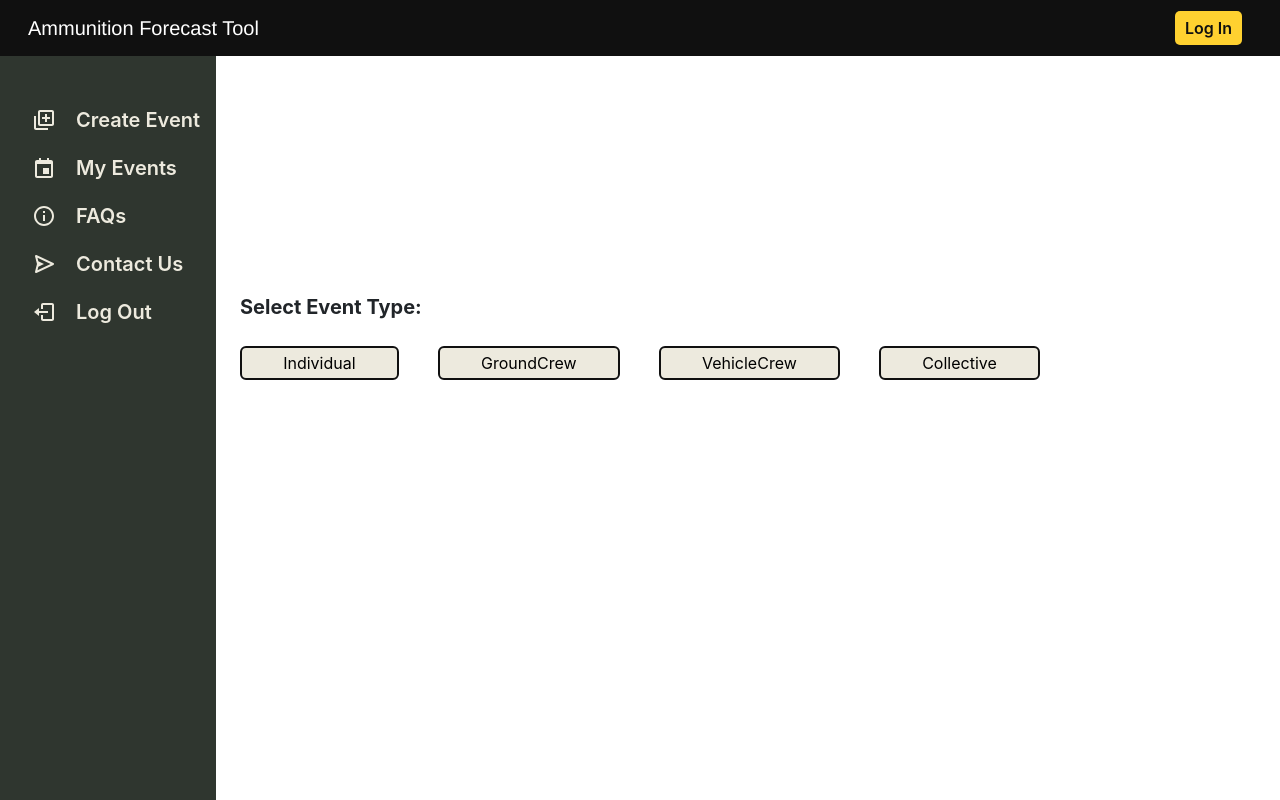
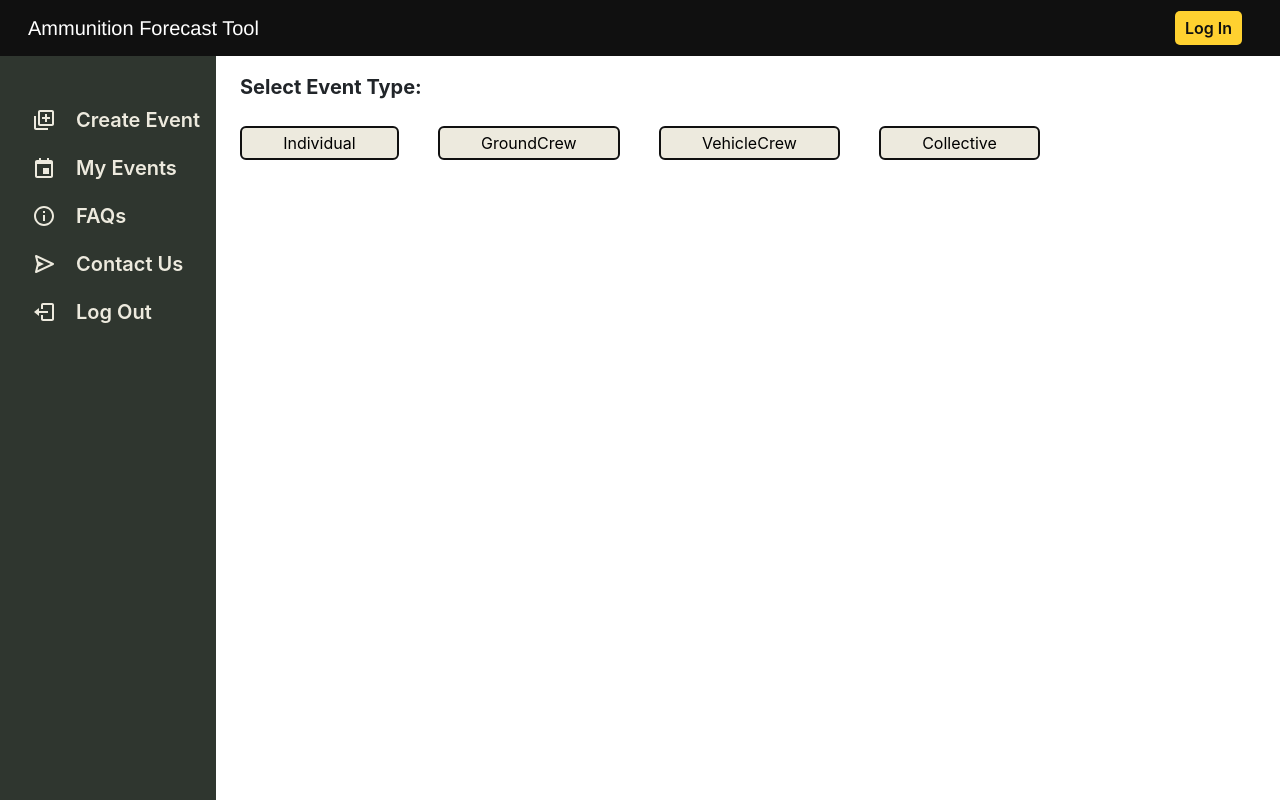
Before and after one commit to jessicawengUX/inf385t, a React (Create React App) app in the folder client/: page / in a window 1280 px wide. Built offline with nearby package versions, Linux system fonts and the light colour scheme.

Commit message:
fixed formatting issues after login-registration merge

```diff
--- a/client/package.json
+++ b/client/package.json
@@ -13,7 +13,6 @@
     "react-dom": "^18.2.0",
     "react-icons": "^4.11.0",
     "react-router-dom": "^6.18.0",
-    "watch": "^1.0.2",
     "web-vitals": "^2.1.4"
   },
   "scripts": {
@@ -21,7 +20,7 @@
     "build": "react-scripts build",
     "test": "react-scripts test",
     "eject": "react-scripts eject",
-    "watch": "watch 'npm run build' ./src"
+    "watch": "watch \"npm run build\" ./src"
   },
   "eslintConfig": {
     "extends": [
@@ -42,7 +41,8 @@
     ]
   },
   "devDependencies": {
-    "react-scripts": "^5.0.1"
+    "react-scripts": "^5.0.1",
+    "watch": "^1.0.2"
   },
   "proxy": "http://localhost:5050"
 }
--- a/client/src/components/form.js
+++ b/client/src/components/form.js
@@ -86,10 +86,7 @@ function Form() {
   };
 
   return (
-    <div className="container mt-5">
-
-
-
+    <div className="form-container mt-5">
       <div className="selection-container">
         <br/>
         <strong style={{ fontSize: "20px" }}>Select Event Type:</strong>
--- a/client/src/components/login.js
+++ b/client/src/components/login.js
@@ -56,6 +56,11 @@ async function onSubmit(e) {
  // This following section will display the form that takes the input from the user.
  return (
    <div className="container text-left">
+      <br/>
+      <br/>
+      <br/>
+      <br/>
+      <br/>
      <h1>Login</h1>
      <form onSubmit={onSubmit}>
        <div className="form-group">
--- a/client/src/components/register.js
+++ b/client/src/components/register.js
@@ -67,6 +67,7 @@ export default function Register() {
  // This following section will display the form that takes the input from the user.
  return (
   <div className="container text-left" style={{ marginTop: "130px" }}>
+    <br/>
      <h1>Register</h1>
      <form onSubmit={onSubmit}>
         <div className="form-group">
--- a/client/src/components/style.css
+++ b/client/src/components/style.css
@@ -219,21 +219,7 @@ margin-left: 85px;
 
 
 
-
-
-
-
-
-
-
 /*The below part are for login and registration page*/
-
-body {
-  justify-content: center;
-  height: 80vh;
-}
-
-
 input {
   box-sizing: border-box; /* Include padding and border in the width calculation */
   width: 100%;
```
Also changed, not shown: 1 other file (tests, documents, lock files or other folders).
